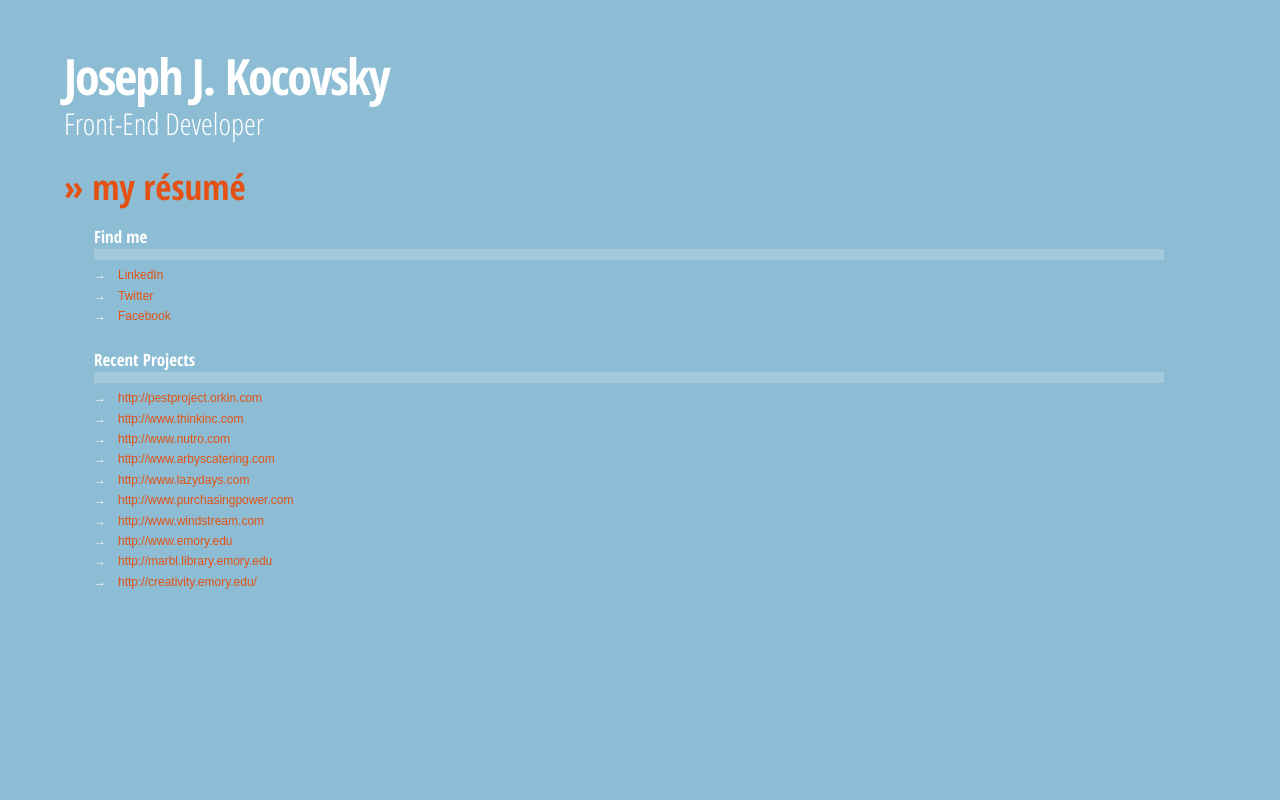
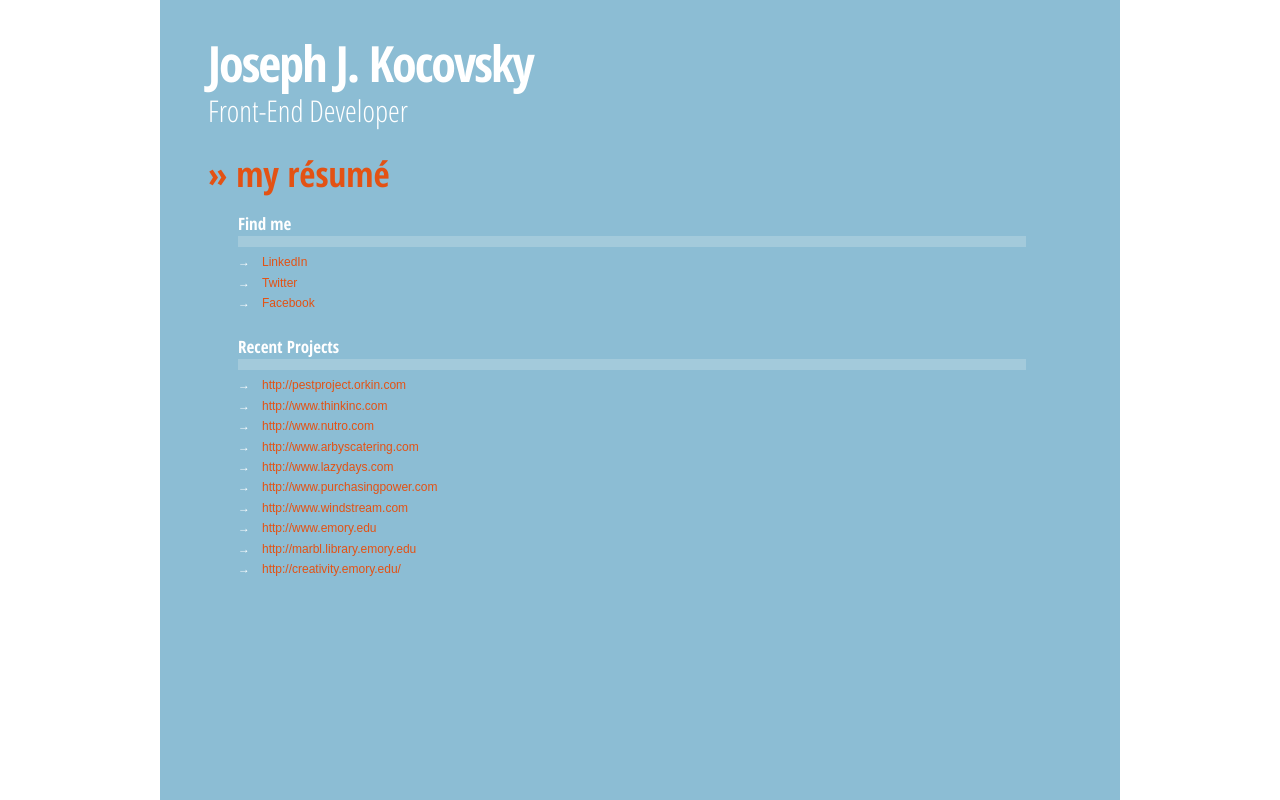
Before and after one commit to joekonet/mobile, a PHP site: page / in a window 1280 px wide. Run offline with PHP 8.4, Linux system fonts and the light colour scheme.

Commit message:
updated sass variables & mediaqueries

```diff
--- a/css/style.css
+++ b/css/style.css
@@ -1,35 +1,49 @@
 @import url("reset.css");
 @import url(http://fonts.googleapis.com/css?family=Open+Sans+Condensed:700,300);
-/* style.scss */
 /* reset */
 /*-------------------------------------------------------------------------------*/
 /* fonts
 /*-------------------------------------------------------------------------------*/
+/* vars
+/*-------------------------------------------------------------------------------*/
+/* media queries
+/*-------------------------------------------------------------------------------*/
+@media only screen and (min-width: 960px) {
+  html, body {
+    height: 100%;
+    background: #fff; }
+
+  section {
+    width: 960px;
+    height: 100%;
+    margin: auto; } }
+@media only screen and (min-width: 320px) and (max-width: 960px) {
+  body {
+    background: #8cbdd4; } }
 /* global
 /*-------------------------------------------------------------------------------*/
-body {
+section {
   background: #8cbdd4;
   color: #fff; }
 
-section {
+article {
   padding: 4% 5%; }
-
   article b {
-  font-family: 'Open Sans Condensed', sans-serif;
+    font-family: "Open Sans Condensed", sans-serif;
     font-weight: 700;
     font-size: 5em;
     letter-spacing: -0.04em;
     display: block;
     margin-bottom: .15em; }
   article i {
-  font-family: 'Open Sans Condensed', sans-serif;
+    font-family: "Open Sans Condensed", sans-serif;
     font-weight: 300;
     font-size: 3em;
     font-style: normal;
     display: block;
     margin-bottom: 1em; }
   article p {
-  font-family: 'Open Sans Condensed', sans-serif;
+    font-family: "Open Sans Condensed", sans-serif;
     font-weight: 700;
     font-size: 3.5em; }
   article a {
@@ -40,7 +54,7 @@ article dl {
     margin: 2em 3em; }
   article dt {
     width: 98%;
-  font-family: 'Open Sans Condensed', sans-serif;
+    font-family: "Open Sans Condensed", sans-serif;
     font-weight: 700;
     font-size: 1.7em;
     line-height: 1.5em;
--- a/css/style.scss
+++ b/css/style.scss
@@ -1,5 +1,3 @@
-/* style.scss */
-
 /* reset */
 /*-------------------------------------------------------------------------------*/
 @import url("reset.css");
@@ -8,37 +6,60 @@
 /*-------------------------------------------------------------------------------*/
 @import url(http://fonts.googleapis.com/css?family=Open+Sans+Condensed:700,300);
 
+/* vars
+/*-------------------------------------------------------------------------------*/
+$open-sans:'Open Sans Condensed', sans-serif;
+$open-sans-fat:700;
+$open-sans-skinny:300;
+
+/* media queries
+/*-------------------------------------------------------------------------------*/
+@media only screen and (min-width: 960px) {
+	html, body {
+		height:100%;
+		background:#fff;
+	}
+	section {
+		width:960px;
+		height:100%;
+		margin:auto;
+	}
+}
+
+@media only screen and (min-width: 320px) and (max-width: 960px) {
+	body {
+		background:#8cbdd4;
+	}
+}
+
 /* global
 /*-------------------------------------------------------------------------------*/
-body {
+section {
 	background:#8cbdd4;
 	color:#fff;
 }
 
-section {
+article {
 	padding:4% 5%;
-}
-
-article {
 	b {
-		font-family:'Open Sans Condensed', sans-serif;
-		font-weight:700;
+		font-family:$open-sans;
+		font-weight:$open-sans-fat;
 		font-size:5em;
 		letter-spacing:-.04em;
 		display:block;
 		margin-bottom:.15em;
 	}
 	i {
-		font-family:'Open Sans Condensed', sans-serif;
-		font-weight:300;
+		font-family:$open-sans;
+		font-weight:$open-sans-skinny;
 		font-size:3em;
 		font-style:normal;
 		display:block;
 		margin-bottom:1em;
 	}
 	p {
-		font-family:'Open Sans Condensed', sans-serif;
-		font-weight:700;
+		font-family:$open-sans;
+		font-weight:$open-sans-fat;
 		font-size:3.5em;
 	}
 	a {
@@ -52,8 +73,8 @@ article {
 	}
 	dt {
 		width:98%;
-		font-family:'Open Sans Condensed', sans-serif;
-		font-weight:700;
+		font-family:$open-sans;
+		font-weight:$open-sans-fat;
 		font-size:1.7em;
 		line-height:1.5em;
 		margin-bottom:.3em;
--- a/index.php
+++ b/index.php
@@ -1,6 +1,9 @@
-<!DOCTYPE HTML>
-<html>
-	<head>
+<!doctype html>
+<!--[if lt IE 7]> <html class="no-js ie6 oldie" dir="ltr" lang="en-US"> <![endif]-->
+<!--[if IE 7]>    <html class="no-js ie7 oldie" dir="ltr" lang="en-US"> <![endif]-->
+<!--[if IE 8]>    <html class="no-js ie8 oldie" dir="ltr" lang="en-US"> <![endif]-->
+<!--[if gt IE 8]><!--> <html class="no-js" dir="ltr" lang="en-US"> <!--<![endif]-->
+<head>
 		<title>Joseph Kocovsky &#8211; Front-End Developer (R&#233;sum&#233;)</title>
 		<meta charset="utf-8">
 		<meta name="viewport" content="width=device-width, initial-scale=1, maximum-scale=1">
@@ -20,7 +23,7 @@
 		<article>
 			<b>Joseph J. Kocovsky</b>
 			<i>Front-End Developer</i>
-			<p><a href="http://joeko.net/resume/joe-kocovsky-resume.pdf" title="my r&#233;sum&#233;" target="_blank">&raquo; my r&#233;sum&#233;</a></p>
+			<p><a href="resume/joe-kocovsky-resume.pdf" title="my r&#233;sum&#233;" target="_blank">&raquo; my r&#233;sum&#233;</a></p>
 			<dl>
 				<dt>Find me</dt>
 				<dd><a href="http://www.linkedin.com/in/joekonet" title="LinkedIn" target="_blank">LinkedIn</a></dd>
```
Lines whose indentation alone changed are shown as unchanged.
